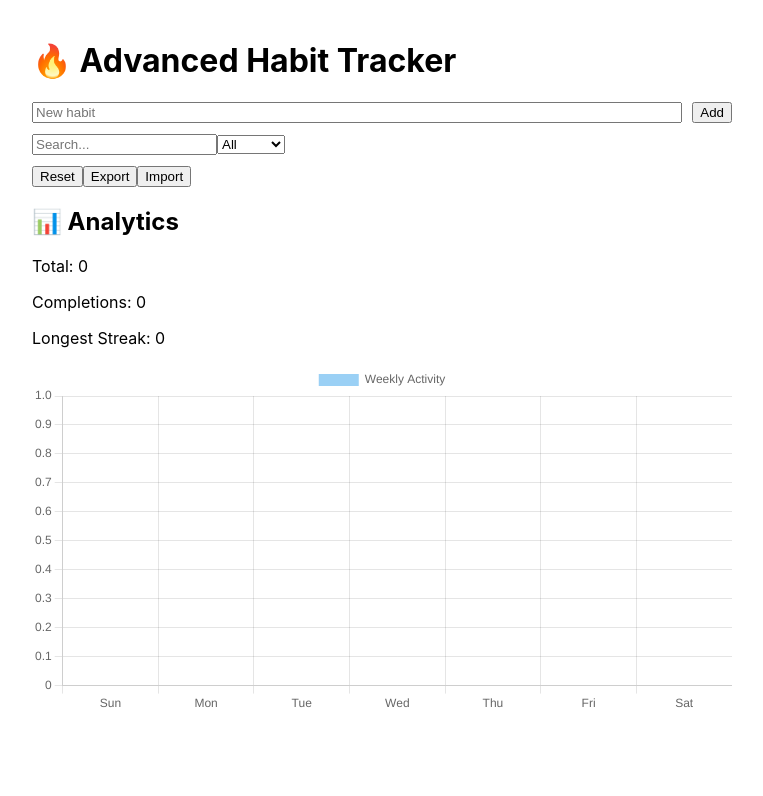
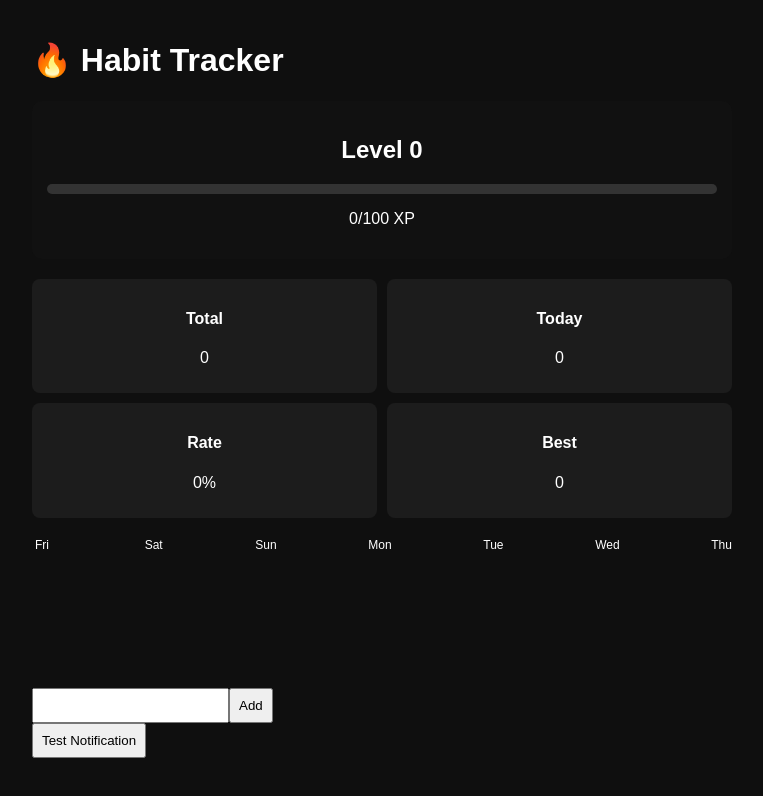
Before and after one commit to aloneboy230707-blip/habit-tracker, a React (Create React App) app: page / in a window 1280 px wide. Shown: the top 796 px of the page, without its empty margins (258-1021 px from the left). Built offline with nearby package versions, Linux system fonts and the light colour scheme.

Commit message:
first deploy

```diff
--- a/package.json
+++ b/package.json
@@ -9,6 +9,8 @@
     "@testing-library/user-event": "^13.5.0",
     "chart.js": "^4.5.1",
     "react": "^19.2.5",
+    "react-calendar-": "^1.10.0",
+    "react-calendar-heatmap": "^1.10.0",
     "react-chartjs-2": "^5.3.1",
     "react-dom": "^19.2.5",
     "react-scripts": "5.0.1",
--- a/src/App.css
+++ b/src/App.css
@@ -1,175 +1,102 @@
 body {
-  margin: 0;
-  background: #0f0f10;
-  font-family: "Segoe UI", Arial, sans-serif;
-  color: #ffffff;
+  background: #0f0f0f;
+  color: white;
+  font-family: Arial;
 }
 
-/* MAIN CONTAINER */
 .container {
-  max-width: 520px;
+  max-width: 700px;
   margin: auto;
   padding: 20px;
-  margin-top: 30px;
 }
 
-/* TITLE */
-h1 {
-  text-align: center;
-  font-size: 30px;
-  font-weight: 700;
-  letter-spacing: 1px;
-  margin-bottom: 20px;
+input, button {
+  padding: 8px;
 }
 
-/* INPUT AREA */
-.input-section {
+button {
+  cursor: pointer;
+}
+
+/* XP */
+.xp-box {
+  background: #111;
+  padding: 15px;
+  border-radius: 10px;
+  text-align: center;
+}
+
+.xp-bar {
+  height: 10px;
+  background: #333;
+  border-radius: 5px;
+}
+
+.xp-fill {
+  height: 100%;
+  background: #00ff99;
+}
+
+/* DASHBOARD */
+.dashboard {
+  display: grid;
+  grid-template-columns: repeat(2,1fr);
+  gap: 10px;
+  margin: 20px 0;
+}
+
+.stat {
+  background: #1c1c1c;
+  padding: 10px;
+  border-radius: 8px;
+  text-align: center;
+}
+
+/* CHART */
+.chart {
+  display: flex;
+  justify-content: space-between;
+  height: 150px;
+}
+
+.bar-box {
+  display: flex;
+  flex-direction: column;
+  align-items: center;
+}
+
+.bar {
+  width: 20px;
+  background: #00ff99;
+  border-radius: 5px;
+}
+
+.bar-box span {
+  font-size: 12px;
+}
+
+/* HABIT */
+.card {
+  background: #1c1c1c;
+  margin-top: 20px;
+  padding: 15px;
+  border-radius: 10px;
+}
+
+.buttons {
   display: flex;
   gap: 10px;
-  background: #1a1a1d;
-  padding: 10px;
-  border-radius: 12px;
-  box-shadow: 0 0 15px rgba(0,0,0,0.4);
 }
 
-input {
-  flex: 1;
-  padding: 12px;
-  border: none;
-  border-radius: 10px;
-  background: #2a2a2e;
-  color: white;
-  outline: none;
-  font-size: 15px;
+.days button {
+  margin: 2px;
 }
 
-input::placeholder {
-  color: #aaa;
+.days .active {
+  background: green;
 }
 
-/* ADD BUTTON */
-.add-btn {
-  background: linear-gradient(135deg, #4caf50, #2e7d32);
-  border: none;
-  color: white;
-  padding: 12px 16px;
-  border-radius: 10px;
-  cursor: pointer;
-  font-weight: bold;
-  transition: 0.2s ease;
-}
-
-.add-btn:hover {
-  transform: scale(1.05);
-}
-
-/* HABIT CARD */
-.habit-card {
-  background: #1b1b1f;
-  margin-top: 15px;
-  padding: 18px;
-  border-radius: 16px;
-  box-shadow: 0 5px 20px rgba(0,0,0,0.5);
-  transition: 0.2s ease;
-}
-
-.habit-card:hover {
-  transform: translateY(-2px);
-}
-
-/* BUTTON GROUP */
-.btn-group {
-  display: flex;
-  gap: 10px;
-  margin-top: 12px;
-}
-
-.mark-btn {
-  background: linear-gradient(135deg, #2196f3, #1565c0);
-  color: white;
-  border: none;
-  padding: 10px 12px;
-  border-radius: 10px;
-  cursor: pointer;
-  font-weight: 600;
-}
-
-.delete-btn {
-  background: linear-gradient(135deg, #ff5252, #c62828);
-  color: white;
-  border: none;
-  padding: 10px 12px;
-  border-radius: 10px;
-  cursor: pointer;
-  font-weight: 600;
-}
-
-/* STREAK */
-.streak {
-  margin-top: 10px;
-  color: #4caf50;
-  font-weight: bold;
-  font-size: 14px;
-}
-
-/* CALENDAR */
-.calendar {
-  display: flex;
-  gap: 5px;
-  margin-top: 10px;
-}
-
-.day-box {
-  flex: 1;
-  height: 28px;
-  background: #2b2b2f;
-  border-radius: 6px;
-  display: flex;
-  align-items: center;
-  justify-content: center;
-  font-size: 11px;
-}
-
-.day-box.active {
-  background: #4caf50;
-  color: black;
-  font-weight: bold;
-}
-
-/* PROGRESS */
-.progress {
-  margin-top: 10px;
-  font-size: 13px;
-  color: #ffd54f;
-  font-weight: 600;
-}
-
-/* DATE */
-.date {
-  font-size: 11px;
-  color: #999;
-  margin-top: 6px;
-}
-
-/* MOBILE FIX */
-@media (max-width: 600px) {
-  .container {
-    padding: 12px;
-  }
-
-  h1 {
-    font-size: 24px;
-  }
-
-  .input-section {
-    flex-direction: column;
-  }
-
-  .btn-group {
-    flex-direction: column;
-  }
-
-  .add-btn {
-    width: 100%;
-  }
-}
+/* HEATMAP */
+.color-empty { fill: #2d2d2d; }
+.color-green { fill: #00ff99; }
+.color-red { fill: #ff4d4d; }
--- a/src/App.js
+++ b/src/App.js
@@ -1,223 +1,279 @@
 import React, { useState, useEffect } from "react";
-import { Bar } from "react-chartjs-2";
-import "chart.js/auto";
+import CalendarHeatmap from "react-calendar-heatmap";
+import "react-calendar-heatmap/dist/styles.css";
+import "./App.css";
 
 function App() {
-  const [habitInput, setHabitInput] = useState("");
-  const [habits, setHabits] = useState([]);
-  const [loaded, setLoaded] = useState(false);
-  const [search, setSearch] = useState("");
-  const [filter, setFilter] = useState("all");
 
-  // ✅ LOAD (only once)
+  // ===== STATE =====
+  const [habits, setHabits] = useState(() => {
+    try {
+      return JSON.parse(localStorage.getItem("habits")) || [];
+    } catch {
+      return [];
+    }
+  });
+
+  const [xp, setXp] = useState(() => {
+    return Number(localStorage.getItem("xp")) || 0;
+  });
+
+  const [input, setInput] = useState("");
+
+  // ===== SAVE =====
   useEffect(() => {
-    try {
-      const stored = localStorage.getItem("habits");
-      if (stored) {
-        const parsed = JSON.parse(stored);
-        if (Array.isArray(parsed)) {
-          setHabits(parsed);
-        }
-      }
-    } catch (e) {
-      console.error(e);
+    localStorage.setItem("habits", JSON.stringify(habits));
+  }, [habits]);
+
+  useEffect(() => {
+    localStorage.setItem("xp", xp);
+  }, [xp]);
+
+  // ===== NOTIFICATION =====
+  useEffect(() => {
+    if ("Notification" in window) {
+      Notification.requestPermission();
     }
-    setLoaded(true);
   }, []);
 
-  // ✅ SAVE (only after load)
-  useEffect(() => {
-    if (!loaded) return;
-    localStorage.setItem("habits", JSON.stringify(habits));
-  }, [habits, loaded]);
-
-  // ✅ ADD
-  const addHabit = () => {
-    if (!habitInput.trim()) return;
-
-    const newHabit = {
-      id: Date.now(),
-      name: habitInput.trim(),
-      completedDates: [],
-      streak: 0,
-      lastCompleted: null
-    };
-
-    setHabits(prev => [...prev, newHabit]);
-    setHabitInput("");
-  };
-
-  // ✅ COMPLETE
-  const markComplete = (id) => {
-    const today = new Date().toDateString();
-
-    setHabits(prev =>
-      prev.map(h => {
-        if (h.id !== id) return h;
-        if (h.completedDates.includes(today)) return h;
-
-        let streak = 1;
-
-        if (h.lastCompleted) {
-          const diff =
-            (new Date(today) - new Date(h.lastCompleted)) /
-            (1000 * 60 * 60 * 24);
-
-          if (diff === 1) streak = h.streak + 1;
-        }
-
-        return {
-          ...h,
-          completedDates: [...h.completedDates, today],
-          streak,
-          lastCompleted: today
-        };
-      })
-    );
-  };
-
-  // ✅ DELETE
-  const deleteHabit = (id) => {
-    setHabits(prev => prev.filter(h => h.id !== id));
-  };
-
-  // ✅ EDIT
-  const editHabit = (id) => {
-    const newName = prompt("Edit habit:");
-    if (!newName) return;
-
-    setHabits(prev =>
-      prev.map(h =>
-        h.id === id ? { ...h, name: newName } : h
-      )
-    );
-  };
-
-  // ✅ RESET
-  const resetAll = () => {
-    if (window.confirm("Delete all habits?")) {
-      localStorage.removeItem("habits");
-      setHabits([]);
+  const sendNotification = (text) => {
+    if (Notification.permission === "granted") {
+      new Notification("Habit Reminder 🔔", {
+        body: text,
+        requireInteraction: true
+      });
     }
   };
 
-  // ✅ FILTER + SEARCH
-  const filteredHabits = habits.filter(h => {
-    const matchSearch = h.name.toLowerCase().includes(search.toLowerCase());
+  // ===== REMINDER =====
+  useEffect(() => {
+    const interval = setInterval(() => {
+      const now = new Date();
+      const time =
+        now.getHours().toString().padStart(2, "0") +
+        ":" +
+        now.getMinutes().toString().padStart(2, "0");
 
-    if (filter === "active") return matchSearch && h.streak > 0;
-    if (filter === "inactive") return matchSearch && h.streak === 0;
+      habits.forEach(h => {
+        if (h.reminderTime === time) {
+          sendNotification(`Do your habit: ${h.name}`);
+        }
+      });
 
-    return matchSearch;
-  });
+    }, 5000);
 
-  // ✅ ANALYTICS
-  const getStats = () => {
-    let total = habits.length;
-    let completions = 0;
-    let longest = 0;
-    let days = [0,0,0,0,0,0,0];
+    return () => clearInterval(interval);
+  }, [habits]);
 
-    habits.forEach(h => {
-      completions += h.completedDates.length;
-      if (h.streak > longest) longest = h.streak;
+  // ===== ADD =====
+  const addHabit = () => {
+    if (!input.trim()) return;
 
-      h.completedDates.forEach(d => {
-        const day = new Date(d).getDay();
-        days[day]++;
-      });
-    });
+    setHabits([
+      ...habits,
+      {
+        name: input,
+        history: {},
+        reminderTime: "07:00",
+        days: []
+      }
+    ]);
 
-    return { total, completions, longest, days };
+    setInput("");
   };
 
-  const stats = getStats();
+  // ===== DONE + XP =====
+  const markDone = (index) => {
+    const today = new Date().toISOString().split("T")[0];
 
-  const chartData = {
-    labels: ["Sun","Mon","Tue","Wed","Thu","Fri","Sat"],
-    datasets: [
-      {
-        label: "Weekly Activity",
-        data: stats.days
-      }
-    ]
+    const updated = [...habits];
+    updated[index].history = updated[index].history || {};
+
+    const done = updated[index].history[today];
+
+    updated[index].history[today] = !done;
+
+    if (!done) setXp(x => x + 10);
+    else setXp(x => Math.max(x - 10, 0));
+
+    setHabits(updated);
   };
 
-  // ✅ EXPORT
-  const exportData = () => {
-    const dataStr = JSON.stringify(habits);
-    navigator.clipboard.writeText(dataStr);
-    alert("Copied to clipboard");
+  // ===== DELETE =====
+  const deleteHabit = (i) => {
+    setHabits(habits.filter((_, idx) => idx !== i));
   };
 
-  // ✅ IMPORT
-  const importData = () => {
-    const input = prompt("Paste data:");
-    try {
-      const parsed = JSON.parse(input);
-      if (Array.isArray(parsed)) {
-        setHabits(parsed);
-      }
-    } catch {
-      alert("Invalid data");
+  // ===== STREAK =====
+  const calculateStreak = (habit) => {
+    let streak = 0;
+    let d = new Date();
+
+    while (true) {
+      const date = d.toISOString().split("T")[0];
+      const day = d.getDay();
+
+      const valid =
+        habit.days.length === 0 || habit.days.includes(day);
+
+      if (valid && habit.history[date]) {
+        streak++;
+        d.setDate(d.getDate() - 1);
+      } else if (!valid) {
+        d.setDate(d.getDate() - 1);
+      } else break;
     }
+
+    return streak;
   };
 
+  const today = new Date().getDay();
+
+  // ===== XP =====
+  const level = Math.floor(xp / 100);
+  const progress = xp % 100;
+
+  // ===== STATS =====
+  const todayDate = new Date().toISOString().split("T")[0];
+
+  const totalHabits = habits.length;
+  const completedToday = habits.filter(h => h.history?.[todayDate]).length;
+
+  const completionRate = totalHabits === 0
+    ? 0
+    : Math.round((completedToday / totalHabits) * 100);
+
+  const bestStreak = Math.max(...habits.map(h => calculateStreak(h)), 0);
+
+  const getWeeklyData = () => {
+    let data = [];
+
+    for (let i = 6; i >= 0; i--) {
+      let d = new Date();
+      d.setDate(d.getDate() - i);
+
+      const dateStr = d.toISOString().split("T")[0];
+
+      const count = habits.filter(h => h.history?.[dateStr]).length;
+
+      data.push({
+        day: d.toLocaleDateString("en-US", { weekday: "short" }),
+        count
+      });
+    }
+
+    return data;
+  };
+
+  const weeklyData = getWeeklyData();
+
   return (
-    <div style={{ padding: 20, maxWidth: 700, margin: "auto" }}>
-      <h1>🔥 Advanced Habit Tracker</h1>
+    <div className="container">
+
+      <h1>🔥 Habit Tracker</h1>
+
+      {/* XP */}
+      <div className="xp-box">
+        <h2>Level {level}</h2>
+        <div className="xp-bar">
+          <div className="xp-fill" style={{ width: `${progress}%` }}></div>
+        </div>
+        <p>{progress}/100 XP</p>
+      </div>
+
+      {/* DASHBOARD */}
+      <div className="dashboard">
+        <div className="stat"><h4>Total</h4><p>{totalHabits}</p></div>
+        <div className="stat"><h4>Today</h4><p>{completedToday}</p></div>
+        <div className="stat"><h4>Rate</h4><p>{completionRate}%</p></div>
+        <div className="stat"><h4>Best</h4><p>{bestStreak}</p></div>
+      </div>
+
+      {/* CHART */}
+      <div className="chart">
+        {weeklyData.map((d, i) => (
+          <div key={i} className="bar-box">
+            <div className="bar" style={{ height: `${d.count * 20}px` }}></div>
+            <span>{d.day}</span>
+          </div>
+        ))}
+      </div>
 
       {/* INPUT */}
-      <div style={{ display: "flex", gap: 10 }}>
-        <input
-          value={habitInput}
-          onChange={(e) => setHabitInput(e.target.value)}
-          placeholder="New habit"
-          style={{ flex: 1 }}
-        />
+      <div className="input-box">
+        <input value={input} onChange={e => setInput(e.target.value)} />
         <button onClick={addHabit}>Add</button>
       </div>
 
-      {/* SEARCH + FILTER */}
-      <div style={{ marginTop: 10 }}>
-        <input
-          placeholder="Search..."
-          onChange={(e) => setSearch(e.target.value)}
-        />
-        <select onChange={(e) => setFilter(e.target.value)}>
-          <option value="all">All</option>
-          <option value="active">Active</option>
-          <option value="inactive">Inactive</option>
-        </select>
-      </div>
+      <button onClick={() => sendNotification("Test!")}>
+        Test Notification
+      </button>
 
-      {/* ACTIONS */}
-      <div style={{ marginTop: 10 }}>
-        <button onClick={resetAll}>Reset</button>
-        <button onClick={exportData}>Export</button>
-        <button onClick={importData}>Import</button>
-      </div>
+      {/* HABITS */}
+      {habits
+        .filter(h => h.days.length === 0 || h.days.includes(today))
+        .map((habit, i) => {
 
-      {/* STATS */}
-      <h2>📊 Analytics</h2>
-      <p>Total: {stats.total}</p>
-      <p>Completions: {stats.completions}</p>
-      <p>Longest Streak: {stats.longest}</p>
+          const heatmapData = Object.keys(habit.history || {}).map(date => ({
+            date,
+            count: habit.history[date] ? 1 : 0
+          }));
 
-      <Bar data={chartData} />
+          return (
+            <div key={i} className="card">
 
-      {/* LIST */}
-      <ul>
-        {filteredHabits.map(h => (
-          <li key={h.id}>
-            <b>{h.name}</b> | 🔥 {h.streak}
-            <br />
-            <button onClick={() => markComplete(h.id)}>Done</button>
-            <button onClick={() => editHabit(h.id)}>Edit</button>
-            <button onClick={() => deleteHabit(h.id)}>Delete</button>
-          </li>
-        ))}
-      </ul>
+              <h3>{habit.name}</h3>
+              <p>🔥 {calculateStreak(habit)} days</p>
+
+              <input
+                type="time"
+                value={habit.reminderTime}
+                onChange={(e) => {
+                  const updated = [...habits];
+                  updated[i].reminderTime = e.target.value;
+                  setHabits(updated);
+                }}
+              />
+
+              {/* DAYS */}
+              <div className="days">
+                {["Sun","Mon","Tue","Wed","Thu","Fri","Sat"].map((d, idx) => (
+                  <button
+                    key={idx}
+                    className={habit.days.includes(idx) ? "active" : ""}
+                    onClick={() => {
+                      const updated = [...habits];
+                      if (updated[i].days.includes(idx)) {
+                        updated[i].days =
+                          updated[i].days.filter(x => x !== idx);
+                      } else {
+                        updated[i].days.push(idx);
+                      }
+                      setHabits(updated);
+                    }}
+                  >
+                    {d}
+                  </button>
+                ))}
+              </div>
+
+              <div className="buttons">
+                <button onClick={() => markDone(i)}>Done</button>
+                <button onClick={() => deleteHabit(i)}>Delete</button>
+              </div>
+
+              <CalendarHeatmap
+                startDate={new Date(new Date().setDate(new Date().getDate() - 30))}
+                endDate={new Date()}
+                values={heatmapData}
+                classForValue={(v) => {
+                  if (!v) return "color-empty";
+                  return v.count ? "color-green" : "color-red";
+                }}
+              />
+            </div>
+          );
+        })}
     </div>
   );
 }
```
Also changed, not shown: 1 other file (tests, documents, lock files or other folders).
